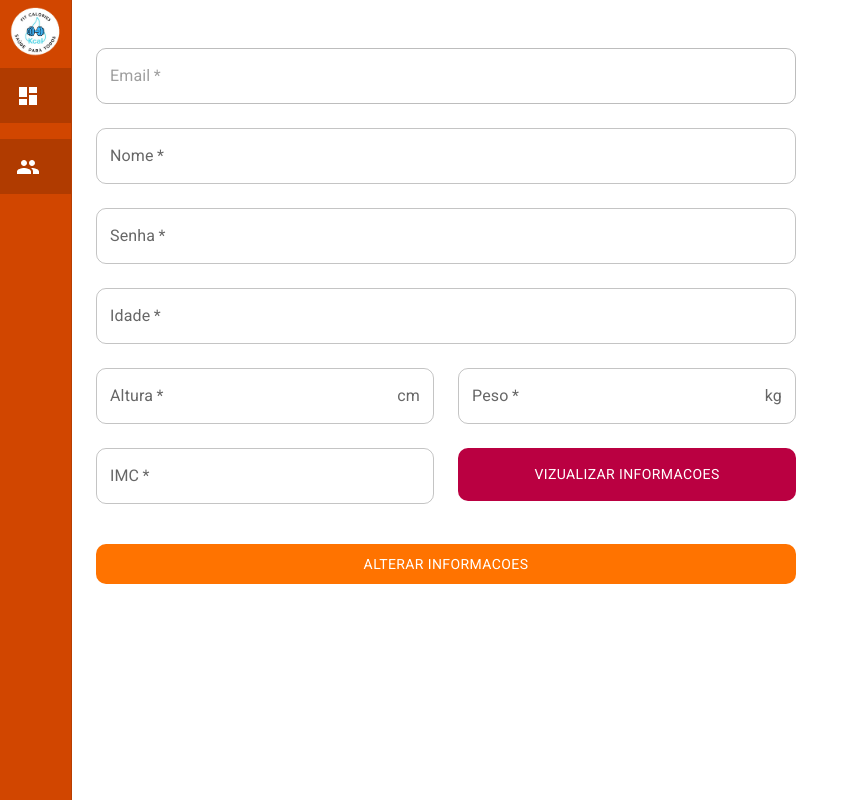
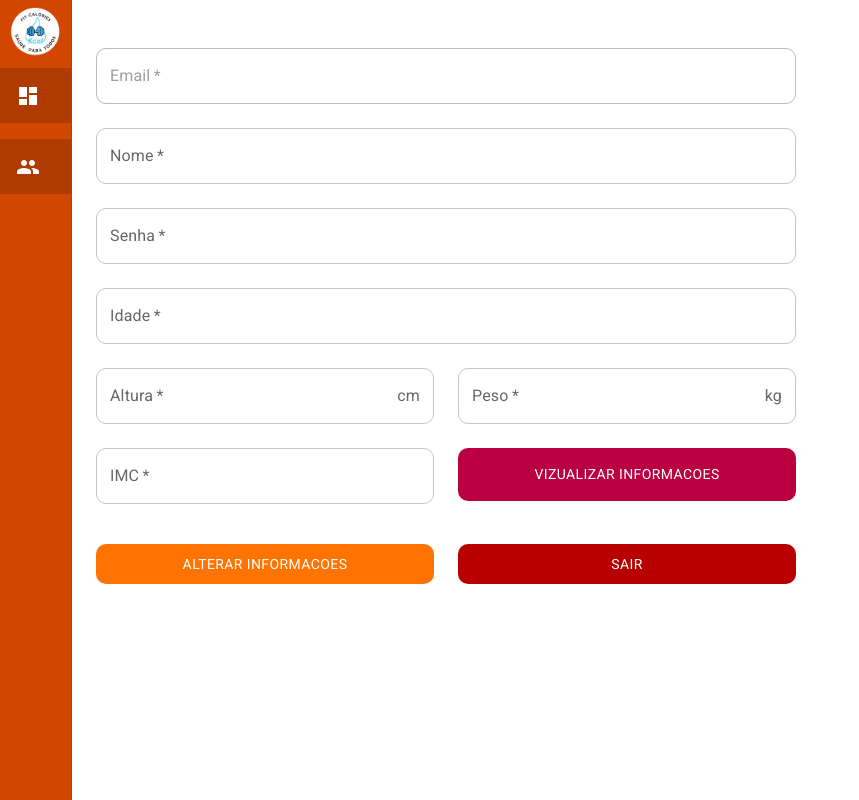
Before and after one commit to RafaelaPapale/fitCalories-frontend, a React (Create React App) app: page /usuario in a window 1280 px wide. Shown: the whole page, without its empty margins (0-859 px from the left). Built offline with nearby package versions, Linux system fonts and the light colour scheme.

Commit message:
:construction: Adicionando botão de sair e organizando sx

```diff
--- a/src/components/ModalUsuario/index.js
+++ b/src/components/ModalUsuario/index.js
@@ -123,6 +123,11 @@ export default function ModalUsuario() {
                 backgroundColor: '#de6021',
             }
         },
+        boxRow: {
+            display: 'flex',
+            flexDirection: 'row',
+            justifyContent: 'space-between',
+        }
     };
 
     return (
@@ -147,7 +152,7 @@ export default function ModalUsuario() {
                         disableRipple
                         sx={styles.txtField}
                     />
-                    <Box sx={{ display: 'flex', flexDirection: 'row', justifyContent: 'space-between'}}>
+                    <Box sx={styles.boxRow}>
                         <TextField
                             required
                             variant="outlined"
--- a/src/pages/CreateUser/index.js
+++ b/src/pages/CreateUser/index.js
@@ -101,6 +101,53 @@ export default function CreateUser() {
         backgroundColor: '#de6021',
       }
     },
+    box: {
+      display: 'flex',
+      backgroundColor: 'white',
+      position: 'absolute',
+      width: '80%',
+      height: '80%',
+      borderRadius: '20px',
+    },
+    container: {
+      display: 'flex',
+      flexDirection: 'row',
+      flex: 1,
+      m: '36px',
+    },
+    right: {
+      display: 'flex',
+      flexDirection: 'column',
+      width: '35%',
+      height: '100%',
+    },
+    boxText: {
+      display: 'flex',
+      flexDirection: 'column',
+      justifyContent: 'center',
+      alignItems: 'center',
+      flex: 1,
+      mr: '36px',
+    },
+    text: {
+      color: '#ff7300',
+      fontSize: '20px',
+      textAlign: 'center',
+    },
+    boxForm: {
+      display: 'flex',
+      flex: 1,
+      height: '100%',
+      flexDirection: 'column',
+      pl: '36px',
+      justifyContent: 'center',
+      borderLeft: '2px solid #ff7300',
+    },
+    boxTxtRow: {
+      display: 'flex',
+      flexDirection: 'row',
+      justifyContent: 'space-between',
+    },
   };
 
   const handleClick = (e) => {
@@ -109,35 +156,21 @@ export default function CreateUser() {
 
   return (
     <Box sx={styles.boxPrincipal}>
-      <Box sx={{
-        display: 'flex',
-        flexDirection: 'column',
-        backgroundColor: 'white',
-        position: 'absolute',
-        width: '80%',
-        height: '80%',
-        borderRadius: '20px',
-      }}>
-        <Box sx={{
-          display: 'flex', flexDirection: 'row', flex: 1, m: '36px',
-        }}>
-          <Box sx={{ display: 'flex', flexDirection: 'column', width: '35%', height: '100%',}}>
+      <Box sx={styles.box}>
+        <Box sx={styles.container}>
+          <Box sx={styles.right}>
             <Box sx={styles.boxIconButton}>
               <IconButton disableRipple onClick={(e) => handleClick(e)}>
                 <ArrowBackIosIcon sx={styles.icon} />
               </IconButton>
             </Box>
-            <Box sx={{ display: 'flex', flexDirection: 'column', justifyContent: 'center', alignItems: 'center', flex: 1, mr: '36px' }}>
-              <Typography sx={{ color: '#ff7300', fontSize: '20px', textAlign: 'center' }}>
+            <Box sx={styles.boxText}>
+              <Typography sx={styles.text}>
                 Por favor, insira seus dados para que possamos cadastrá-los em nossa plataforma.
               </Typography>
             </Box>
           </Box>
-          <Box sx={{
-            display: 'flex', flex: 1, height: '100%', flexDirection: 'column', pl: '36px',
-            justifyContent: 'center',
-            borderLeft: '2px solid #ff7300'
-          }}>
+          <Box sx={styles.boxForm}>
             <TextField
               required
               fullWidth
@@ -173,7 +206,7 @@ export default function CreateUser() {
                 endAdornment: <InputAdornment position="end">anos</InputAdornment>,
               }}
             />
-            <Box sx={{ display: 'flex', flexDirection: 'row', justifyContent: 'space-between' }}>
+            <Box sx={styles.boxTxtRow}>
               <TextField
                 required
                 variant="outlined"
--- a/src/pages/Login/index.js
+++ b/src/pages/Login/index.js
@@ -81,6 +81,39 @@ export default function Login() {
                 },
             },
         },
+        container: {
+            width: '100%',
+            height: '100%'
+        },
+        boxForm: {
+            p: '24px',
+            display: 'flex',
+            flexDirection: 'column',
+            width: '100%',
+            height: '100%',
+            justifyContent: 'center'
+        },
+        boxTitle: {
+            width: '100%',
+            display: 'flex',
+            flexDirection: 'column',
+            alignItems: 'center',
+            mb: '50px',
+        },
+        title: {
+            color: '#ff7300',
+            fontWeight: 'bold',
+            fontSize: '60px',
+            mt: '20px',
+        },
+        subTitle: {
+            color: '#ffd000',
+            fontSize: '20px',
+            mt: '20px',
+        },
+        checkbox: {
+            color: '#ffd000 !important',
+        },
     };
 
     const handleClickCreate = (e) => {
@@ -97,22 +130,11 @@ export default function Login() {
                 src={alimentos}
                 sx={styles.avatarAberto}
             />
-            <Box sx={{ width: '100%', height: '100%' }}>
-                <Box
-                    sx={{
-                        p: '24px',
-                        display: 'flex',
-                        flexDirection: 'column',
-                        width: '100%',
-                        height: '100%',
-                        justifyContent: 'center'
-                    }}
-                >
-                    <Box sx={{ width: '100%', display: 'flex', flexDirection: 'column', alignItems: 'center', mb: '50px' }}>
-                        <Typography sx={{ color: '#ff7300', fontWeight: 'bold', fontSize: '60px', mt: '20px' }}>
-                            Fit Calories
-                        </Typography>
-                        <Typography sx={{ color: '#ffd000', fontSize: '20px', mt: '20px' }}>
+            <Box sx={styles.container}>
+                <Box sx={styles.boxForm}>
+                    <Box sx={styles.boxTitle}>
+                        <Typography sx={styles.title}>Fit Calories</Typography>
+                        <Typography sx={styles.subTitle}>
                             Olá! Insira suas credenciais para continuar
                         </Typography>
                     </Box>
@@ -134,7 +156,7 @@ export default function Login() {
                         sx={styles.txtField}
                     />
                     <FormControlLabel
-                        control={<Checkbox value="remember" color="primary" />}
+                        control={<Checkbox value="remember" sx={styles.checkbox} disableRipple />}
                         label="Lembrar minhas credenciais"
                     />
                     <Button
@@ -147,7 +169,7 @@ export default function Login() {
                     </Button>
 
                     <Box sx={styles.boxCreate}>
-                        <Typography sx={styles.boxTypographyCreate} >
+                        <Typography sx={styles.boxTypographyCreate}>
                             Não possui uma conta?
                         </Typography>
                         <Button
--- a/src/pages/Usuario/index.js
+++ b/src/pages/Usuario/index.js
@@ -1,4 +1,5 @@
 import { useContext } from 'react';
+import { useNavigate } from 'react-router-dom';
 
 import Box from '@mui/material/Box';
 import TextField from '@mui/material/TextField';
@@ -12,7 +13,9 @@ import { Context } from '../../contexts';
 export default function Usuario() {
     const {
         setOpenModalUsuario,
-      } = useContext(Context);
+    } = useContext(Context);
+
+    const navigate = useNavigate();
 
     const styles = {
         txtField: {
@@ -94,11 +97,12 @@ export default function Usuario() {
                 backgroundColor: '#9c0036',
             }
         },
-        boxButtonRegister: {
-            width: '700px',
+        boxButtonInfo: {
+            width: '338px',
             height: '40px',
             mt: '40px',
             mb: '20px',
+            mr: '12px',
             backgroundColor: '#ff7300',
             borderRadius: '10px',
             color: 'white',
@@ -106,17 +110,33 @@ export default function Usuario() {
                 backgroundColor: '#de6021',
             }
         },
+        boxButtonLogout: {
+            width: '338px',
+            height: '40px',
+            mt: '40px',
+            mb: '20px',
+            ml: '12px',
+            backgroundColor: '#b80000',
+            borderRadius: '10px',
+            color: 'white',
+            '&:hover': {
+                backgroundColor: '#960000',
+            }
+        },
         box: {
             pt: '24px',
         },
-    }
+    };
+
+    const handleClick = (e) => {
+        navigate(`/`);
+    };
 
     return (
         <Box sx={styles.boxPage}>
             <Sidebar />
             <ModalUsuario />
             <Box sx={styles.container}>
-
                 <Box sx={styles.box}>
                     <TextField
                         required
@@ -128,7 +148,6 @@ export default function Usuario() {
                         disabled
                     />
                 </Box>
-
                 <Box sx={styles.box}>
                     <TextField
                         required
@@ -138,9 +157,7 @@ export default function Usuario() {
                         disableRipple
                         sx={styles.txtField}
                     />
-
                 </Box>
-
                 <Box sx={styles.box}>
                     <TextField
                         required
@@ -150,9 +167,7 @@ export default function Usuario() {
                         disableRipple
                         sx={styles.txtField}
                     />
-
                 </Box>
-
                 <Box sx={styles.box}>
                     <TextField
                         required
@@ -163,7 +178,6 @@ export default function Usuario() {
                         sx={styles.txtField}
                     />
                 </Box>
-
                 <Box sx={styles.box}>
                     <TextField
                         required
@@ -175,7 +189,6 @@ export default function Usuario() {
                         InputProps={{
                             endAdornment: <InputAdornment position="end">cm</InputAdornment>,
                         }}
-
                     />
                     <TextField
                         required
@@ -189,8 +202,6 @@ export default function Usuario() {
                         }}
                     />
                 </Box>
-
-
                 <Box sx={styles.box}>
                     <TextField
                         required
@@ -199,18 +210,20 @@ export default function Usuario() {
                         label="IMC"
                         disableRipple
                         sx={styles.txtField2}
-
                     />
                     <Button disableRipple sx={styles.buttonInfo} onClick={() => setOpenModalUsuario(true)}>
                         Vizualizar Informacoes
                     </Button>
                 </Box>
-
-                <Button fullWidth disableRipple sx={styles.boxButtonRegister}>
-                    Alterar Informacoes
-                </Button>
-
+                <Box>
+                    <Button disableRipple sx={styles.boxButtonInfo}>
+                        Alterar Informacoes
+                    </Button>
+                    <Button disableRipple sx={styles.boxButtonLogout} onClick={(e) => handleClick(e)}>
+                        Sair
+                    </Button>
             </Box>
         </Box>
+        </Box >
     )
 }
```
